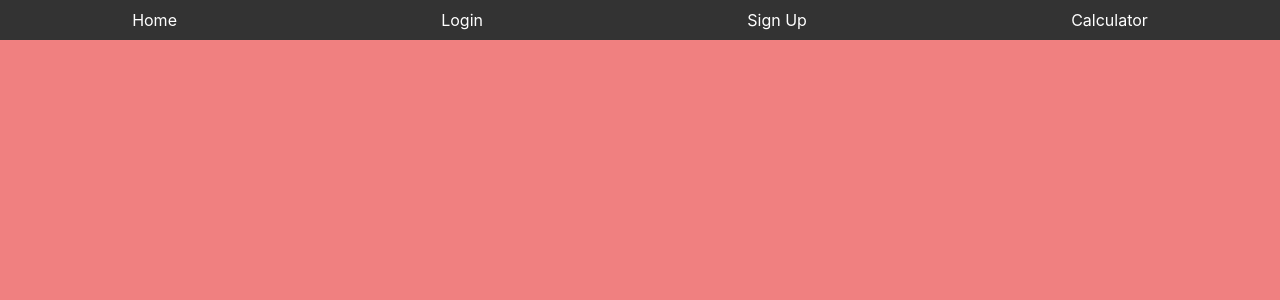
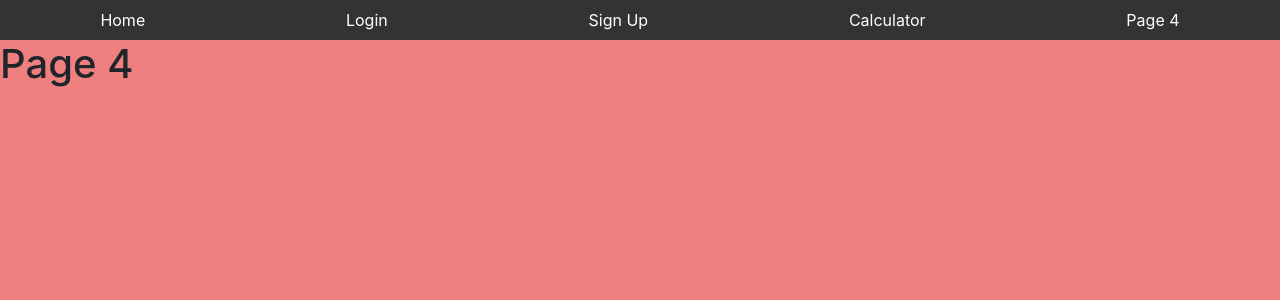
Before and after one commit to don-vu/PennyPinchers, a React (Create React App) app in the folder frontend/: page /page4 in a window 1280 px wide. Shown: the top 300 px of the page. Built offline with nearby package versions, Linux system fonts and the light colour scheme.

Commit message:
Add page 4

```diff
--- a/frontend/src/App.js
+++ b/frontend/src/App.js
@@ -3,6 +3,7 @@ import Home from "./pages/home/home";
 import Page1 from "./pages/page1/page1";
 import Page2 from "./pages/page2/page2";
 import Page3 from "./pages/page3/page3";
+import Page4 from "./pages/page4/page4";
 import { Signup } from "./Signup";
 import React, { useState } from "react";
 
@@ -21,6 +22,7 @@ function App() {
           <Link to="/login">Login</Link>
           <Link to="/page2">Sign Up</Link>
           <Link to="/page3">Calculator</Link>
+          <Link to="/page4">Page 4</Link>
         </div>
 
         <Routes>
@@ -28,6 +30,7 @@ function App() {
           <Route path="/login" element={<Page1 />} />
           <Route path="/page2" element={<Page2 />} />
           <Route path="/page3" element={<Page3 />} />
+          <Route path="/page4" element={<Page4 />} />
         </Routes>
       </Router>
     </div>
--- /dev/null
+++ b/frontend/src/pages/page4/page4.js
@@ -0,0 +1,9 @@
+function page4() {
+  return (
+    <div>
+      <h1>Page 4</h1>
+    </div>
+  );
+}
+
+export default page4;
```
Also changed, not shown: frontend/src/pages/page4/page4.css (added).
